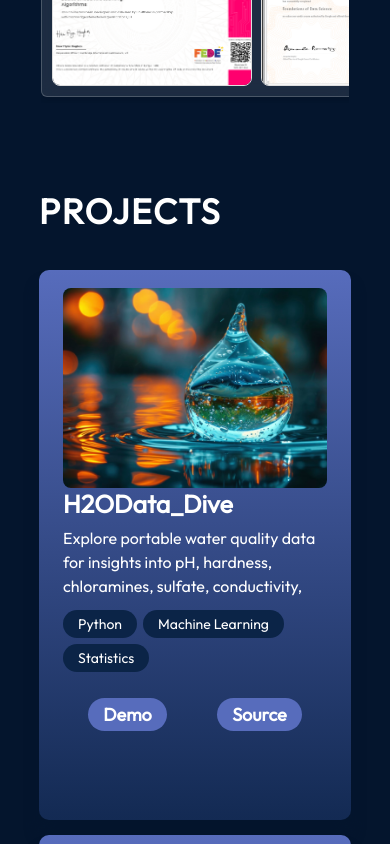
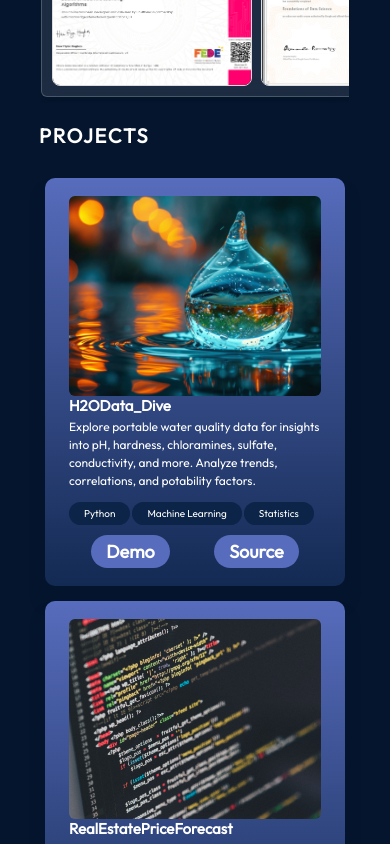
Before and after one commit to ShamindaKanchana/Portfolio, a React (Vite) app in the folder vite-project/: page / in a window 390 px wide. Shown: the part 920-1764 px from the top of the page. Built offline with nearby package versions, Linux system fonts and the light colour scheme.

Commit message:
modified project section for mobile view

```diff
--- a/vite-project/src/components/Projects/ProjectCard.module.css
+++ b/vite-project/src/components/Projects/ProjectCard.module.css
@@ -1,4 +1,111 @@
 @import "../../vars.css";
+
+/* For mobile devices */
+@media screen and (max-width: 600px) {
+
+  .container {
+    display: flex;
+    flex-direction: column;
+    border-radius: 10px;
+    background: linear-gradient(180deg, #576cbc 0%, #132a53 100%);
+    box-shadow: 0 16px 14px 0 #04152d;
+    padding: 18px 24px;
+    max-width: 300px; /* Ensure a fixed width for all tiles */
+    min-height: 90px; /* Ensure a fixed height for all tiles */
+    overflow: hidden;
+    position: relative;
+    transition: transform 0.3s ease-in-out, box-shadow 0.3s ease-in-out;
+    transform: scale(1);
+  }
+
+  .container:hover {
+    transform: scale(1.05);
+    box-shadow: 0 14px 20px 0 rgba(0, 0, 0, 0.2);
+  }
+
+  .image {
+    width: 100%;
+    height: 200px; /* Fixed height for the image */
+    object-fit: cover;
+    border-radius: 6px;
+    transition: opacity 0.3s ease;
+  }
+
+  .title {
+    font-size: 15px;
+    font-weight: 700;
+  }
+
+  .description {
+    margin-top: 3px;
+    font-size: 12px;
+    font-weight: 400;
+    line-height: 1.5;
+    max-height: 70px; /* Limit the visible height of the description */
+    overflow: hidden;
+    text-overflow: ellipsis;
+    transition: max-height 0.3s ease, padding 0.3s ease;
+  }
+
+  .container:hover .description {
+    max-height: 100px; /* Increase the height when hovered */
+    padding-bottom: 5px;
+  }
+
+  .skills {
+    width: 100%;
+    margin-top: 14px;
+    display: flex;
+    flex-direction: row;
+    flex-wrap: wrap;
+    gap: 2px;
+    list-style: none;
+  }
+
+  .skill {
+    font-size: 10px;
+    font-weight: 400;
+    border-radius: 100px;
+    background: var(--color-dark);
+    padding: 5px 15px;
+  }
+
+  .links {
+    width: 100%;
+    margin-top: 10px;
+    display: flex;
+    justify-content: space-around;
+  }
+
+  .link {
+    text-decoration: none;
+    color: var(--color-text);
+    font-size: 18px;
+    font-weight: 600;
+    border-radius: 20px;
+    background: var(--color-primary);
+    padding: 5px 15px;
+    transition: background-color 0.3s ease;
+  }
+
+  .link:hover {
+    background-color: #007bb5;
+  }
+
+
+
+
+
+
+
+
+
+}
+
+
+/* For tablets */
+@media screen and (min-width: 601px) and (max-width: 1499px) {
+
 
   .container {
     display: flex;
@@ -88,3 +195,109 @@
   .link:hover {
     background-color: #007bb5;
   }
+
+
+
+
+}
+
+
+
+
+/* For desktops */
+@media screen and (min-width: 1500px) {
+
+
+
+  .container {
+    display: flex;
+    flex-direction: column;
+    border-radius: 10px;
+    background: linear-gradient(180deg, #576cbc 0%, #132a53 100%);
+    box-shadow: 0 16px 14px 0 #04152d;
+    padding: 18px 24px;
+    max-width: 400px; /* Ensure a fixed width for all tiles */
+    min-height: 550px; /* Ensure a fixed height for all tiles */
+    overflow: hidden;
+    position: relative;
+    transition: transform 0.3s ease-in-out, box-shadow 0.3s ease-in-out;
+    transform: scale(1);
+  }
+
+  .container:hover {
+    transform: scale(1.05);
+    box-shadow: 0 24px 30px 0 rgba(0, 0, 0, 0.2);
+  }
+
+  .image {
+    width: 100%;
+    height: 200px; /* Fixed height for the image */
+    object-fit: cover;
+    border-radius: 8px;
+    transition: opacity 0.3s ease;
+  }
+
+  .title {
+    font-size: 25px;
+    font-weight: 700;
+  }
+
+  .description {
+    margin-top: 6px;
+    font-size: 16px;
+    font-weight: 400;
+    line-height: 1.5;
+    max-height: 70px; /* Limit the visible height of the description */
+    overflow: hidden;
+    text-overflow: ellipsis;
+    transition: max-height 0.3s ease, padding 0.3s ease;
+  }
+
+  .container:hover .description {
+    max-height: 150px; /* Increase the height when hovered */
+    padding-bottom: 10px;
+  }
+
+  .skills {
+    width: 100%;
+    margin-top: 14px;
+    display: flex;
+    flex-direction: row;
+    flex-wrap: wrap;
+    gap: 6px;
+    list-style: none;
+  }
+
+  .skill {
+    font-size: 14px;
+    font-weight: 400;
+    border-radius: 100px;
+    background: var(--color-dark);
+    padding: 5px 15px;
+  }
+
+  .links {
+    width: 100%;
+    margin-top: 26px;
+    display: flex;
+    justify-content: space-around;
+  }
+
+  .link {
+    text-decoration: none;
+    color: var(--color-text);
+    font-size: 18px;
+    font-weight: 600;
+    border-radius: 100px;
+    background: var(--color-primary);
+    padding: 5px 15px;
+    transition: background-color 0.3s ease;
+  }
+
+  .link:hover {
+    background-color: #007bb5;
+  }
+
+
+
+}
--- a/vite-project/src/components/Projects/Projects.module.css
+++ b/vite-project/src/components/Projects/Projects.module.css
@@ -1,21 +1,47 @@
 @import "../../vars.css";
 
+
+
+/* For mobile devices */
+@media screen and (max-width: 600px) {
+
+
+}
+
+
+/* For tablets */
+@media screen and (min-width: 601px) and (max-width: 1499px) {
+
+
+
+}
+
+
+
+/* For desktops */
+@media screen and (min-width: 1500px) {
+
+
+}
+
+
+
 .container {
-  margin-top: 76px;
+  margin-top: 10px;
   color: var(--color-text);
   margin-left: 10%;
   margin-right: 10%;
 }
 
 .title {
-  font-size: 35px;
+  font-size: 20px;
   font-weight: 700;
   letter-spacing: 1.75px;
   text-transform: uppercase;
 }
 
 .projects {
-  margin-top: 37px;
+  margin-top: 30px;
   display: flex;
   flex-direction: row;
   flex-wrap: wrap;
```
Lines whose indentation alone changed are shown as unchanged.
